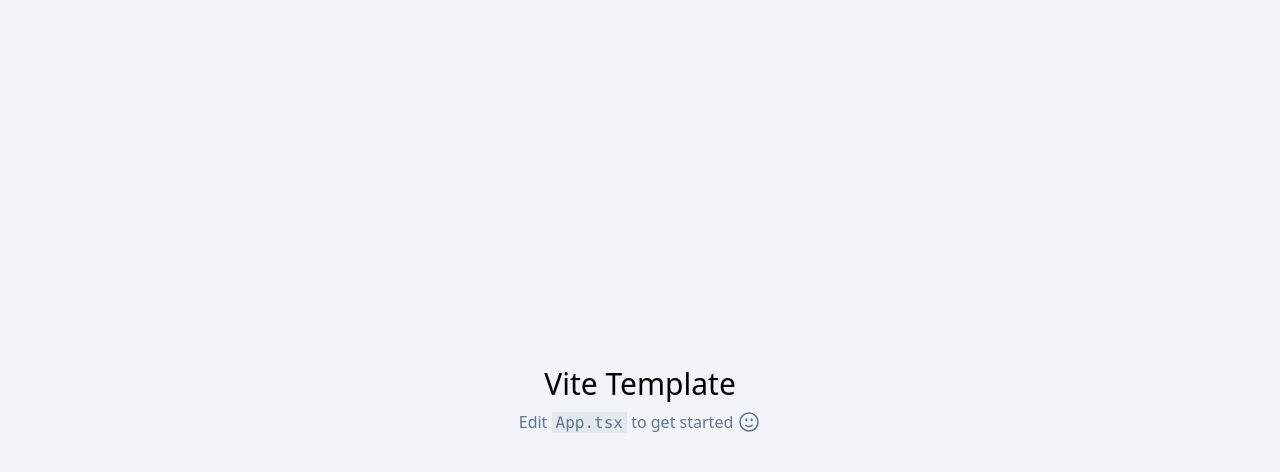
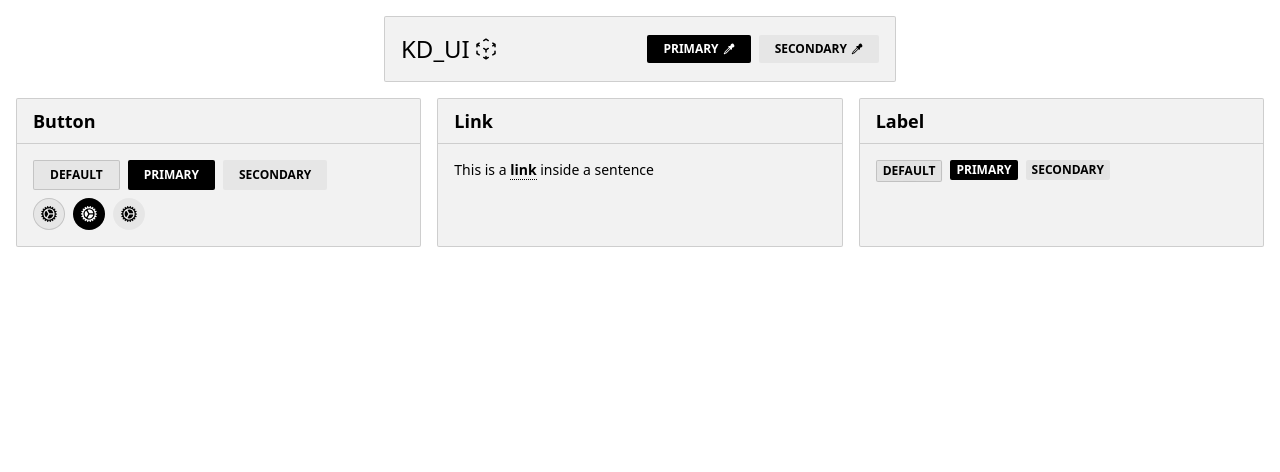
Before and after one commit to KobanDavis/ui, a React (Vite) app: page / in a window 1280 px wide. Shown: the top 472 px of the page. Built offline with nearby package versions, Linux system fonts and the light colour scheme.

Commit message:
add readme, update plugin method, add type to loading spinner, update app page

```diff
--- a/package.json
+++ b/package.json
@@ -1,6 +1,6 @@
 {
 	"name": "@kobandavis/ui",
-	"version": "1.0.0",
+	"version": "1.0.2",
 	"repository": "https://github.com/KobanDavis/ui",
 	"main": "dist/index.js",
 	"types": "dist/index.d.ts",
@@ -9,7 +9,7 @@
 		"dev": "vite",
 		"preview": "vite preview",
 		"build": "rm -rf dist && bun run build:js && bun run build:types",
-		"build:js": "bun build src/index.ts --outdir dist --external react --external react-dom --external tailwind",
+		"build:js": "bun build src/index.ts --outdir dist --external react --external react-dom",
 		"build:types": "tsc -p tsconfig.build.json",
 		"prepublishOnly": "bun run build"
 	},
--- a/src/App.tsx
+++ b/src/App.tsx
@@ -1,16 +1,75 @@
+import { Button, Card, Label, Link } from './components'
 import { FC } from 'react'
-import { FaceSmileIcon } from '@heroicons/react/24/outline'
+import { CogIcon, CubeTransparentIcon, EyeDropperIcon } from '@heroicons/react/24/solid'
+import { useTheme } from './providers/theme'
+import { borderBase } from './lib/styles'
+import clsx from 'clsx'
 
 const App: FC = () => {
+	const { setThemeColor, theme } = useTheme()
 	return (
-		<div className='bg-slate-100 flex flex-col justify-center items-center w-screen h-screen'>
-			<span className='items-center text-3xl mb-2'>Vite Template</span>
-			<span className='text-slate-500 flex items-center'>
-				<span>
-					Edit <code className='bg-slate-200 px-1 py-px'>App.tsx</code> to get started
-				</span>
-				<FaceSmileIcon className='inline h-6 w-6 ml-1' />
-			</span>
+		<div className='p-4 text-sm bg-theme-secondary text-theme-primary flex flex-col w-screen min-h-screen'>
+			<Card className='max-w-lg w-full self-center flex'>
+				<div className='flex justify-between items-center'>
+					<span className='flex items-center text-2xl'>
+						KD_UI <CubeTransparentIcon className='h-6 w-6 ml-1' />
+					</span>
+					<div className='flex space-x-2'>
+						<Button type='primary' className='relative flex items-center'>
+							<span>Primary</span>
+							<EyeDropperIcon className='w-3 h-3 ml-1' />
+							<input
+								className={clsx(borderBase, 'absolute w-full h-full cursor-pointer left-0 opacity-0')}
+								type='color'
+								value={theme.primary}
+								onChange={(e) => setThemeColor('primary', e.target.value)}
+							/>
+						</Button>
+						<Button type='secondary' className='relative flex items-center'>
+							<span>Secondary</span>
+							<EyeDropperIcon className='w-3 h-3 ml-1' />
+							<input
+								className={clsx(borderBase, 'absolute w-full h-full cursor-pointer left-0 opacity-0')}
+								type='color'
+								value={theme.secondary}
+								onChange={(e) => setThemeColor('secondary', e.target.value)}
+							/>
+						</Button>
+					</div>
+				</div>
+			</Card>
+			<div className='grid grid-cols-[repeat(auto-fill,_minmax(20rem,1fr))] gap-4 w-full mt-4'>
+				<Card title='Button'>
+					<div className='flex space-x-2 mb-2'>
+						<Button>Default</Button>
+						<Button type='primary'>Primary</Button>
+						<Button type='secondary'>Secondary</Button>
+					</div>
+					<div className='flex space-x-2'>
+						<Button icon>
+							<CogIcon className='h-5 w-5' />
+						</Button>
+						<Button icon type='primary'>
+							<CogIcon className='h-5 w-5' />
+						</Button>
+						<Button icon type='secondary'>
+							<CogIcon className='h-5 w-5' />
+						</Button>
+					</div>
+				</Card>
+				<Card title='Link'>
+					<span>
+						This is a <Link>link</Link> inside a sentence
+					</span>
+				</Card>
+				<Card title='Label'>
+					<div className='flex space-x-2 mb-2'>
+						<Label>Default</Label>
+						<Label type='primary'>Primary</Label>
+						<Label type='secondary'>Secondary</Label>
+					</div>
+				</Card>
+			</div>
 		</div>
 	)
 }
--- a/src/components/Loading/index.tsx
+++ b/src/components/Loading/index.tsx
@@ -1,17 +1,20 @@
-import React, { FC } from 'react'
+import clsx from 'clsx'
+import { FC } from 'react'
+import { ThemeType } from '../../types'
 
 interface LoadingProps {
 	size?: number
+	type?: ThemeType
 }
 
-const Loading: FC<LoadingProps> = ({ size = 4 }) => {
+const Loading: FC<LoadingProps> = ({ size = 4, type }) => {
 	return (
 		<div
-			style={{
-				height: size * 4,
-				width: size * 4,
-			}}
-			className='border-2 rounded-full border-theme-primary border-t-transparent animate-spin'
+			style={{ height: size * 4, width: size * 4 }}
+			className={clsx(
+				type === 'primary' ? 'border-theme-secondary' : 'border-theme-primary',
+				'border-2 rounded-full border-t-transparent animate-spin'
+			)}
 		/>
 	)
 }
--- a/src/index.tsx
+++ b/src/index.tsx
@@ -1,12 +1,15 @@
 import React from 'react'
 import ReactDOM from 'react-dom/client'
 import App from './App'
+import { ThemeProvider } from './providers/theme'
 
 import './index.css'
 
 const root = ReactDOM.createRoot(document.getElementById('root')!)
 root.render(
 	<React.StrictMode>
-		<App />
+		<ThemeProvider>
+			<App />
+		</ThemeProvider>
 	</React.StrictMode>
 )
--- a/src/lib/tailwindPlugin.js
+++ b/src/lib/tailwindPlugin.js
@@ -1,8 +1,5 @@
-import plugin from 'tailwindcss/plugin'
-
 /** @type {import('tailwindcss').Config} */
-const config = {
-	content: ['./node_modules/@kobandavis/ui/index.js'],
+const preset = {
 	theme: {
 		extend: {
 			colors: {
@@ -20,4 +17,13 @@
 	}
 }
 
-export const kdUI = () => plugin(() => {}, config)
+/** @param {import('tailwindcss').Config} config */
+export const kdUI = (config) => {
+	if (!('presets' in config)) {
+		config.presets = [preset]
+	} else {
+		config.presets.push(preset)
+	}
+
+	config.content.push('./node_modules/@kobandavis/ui/dist/index.js')
+}
--- a/src/providers/theme.tsx
+++ b/src/providers/theme.tsx
@@ -1,4 +1,4 @@
-import React, { useState, useContext, createContext, useEffect } from 'react'
+import { useState, useContext, createContext, useEffect } from 'react'
 import color from 'color'
 import type { FC, ReactNode } from 'react'
 import { ThemeType } from '../types'
@@ -17,7 +17,7 @@
 	const [theme, setTheme] = useState<ThemeContext['theme']>(
 		initialTheme ?? {
 			primary: '#000000',
-			secondary: '#ffffff',
+			secondary: '#ffffff'
 		}
 	)
 
@@ -34,7 +34,7 @@
 			'--theme-primary': color(theme.primary).rgb().array().join(' '),
 			'--theme-primary-light': color(theme.primary).lighten(0.05).string(),
 			'--theme-primary-lighter': color(theme.primary).lighten(0.1).string(),
-			'--theme-secondary': color(theme.secondary).rgb().array().join(' '),
+			'--theme-secondary': color(theme.secondary).rgb().array().join(' ')
 		}
 
 		Object.entries(variables).forEach((pair) => document.body.style.setProperty(...pair))
--- a/tailwind.config.js
+++ b/tailwind.config.js
@@ -1,7 +1,7 @@
+const { kdUI } = require('./src/lib/tailwindPlugin')
+
 module.exports = {
-	content: ['src/**/*.{ts,tsx}'],
-	theme: {
-		extend: {},
-	},
-	plugins: [],
+	content: ['src/**/*.{ts,tsx}']
 }
+
+kdUI(module.exports)
```
Also changed, not shown: postcss.config.cjs (renamed from postcss.config.js), 2 other files (tests, documents, lock files or other folders).
